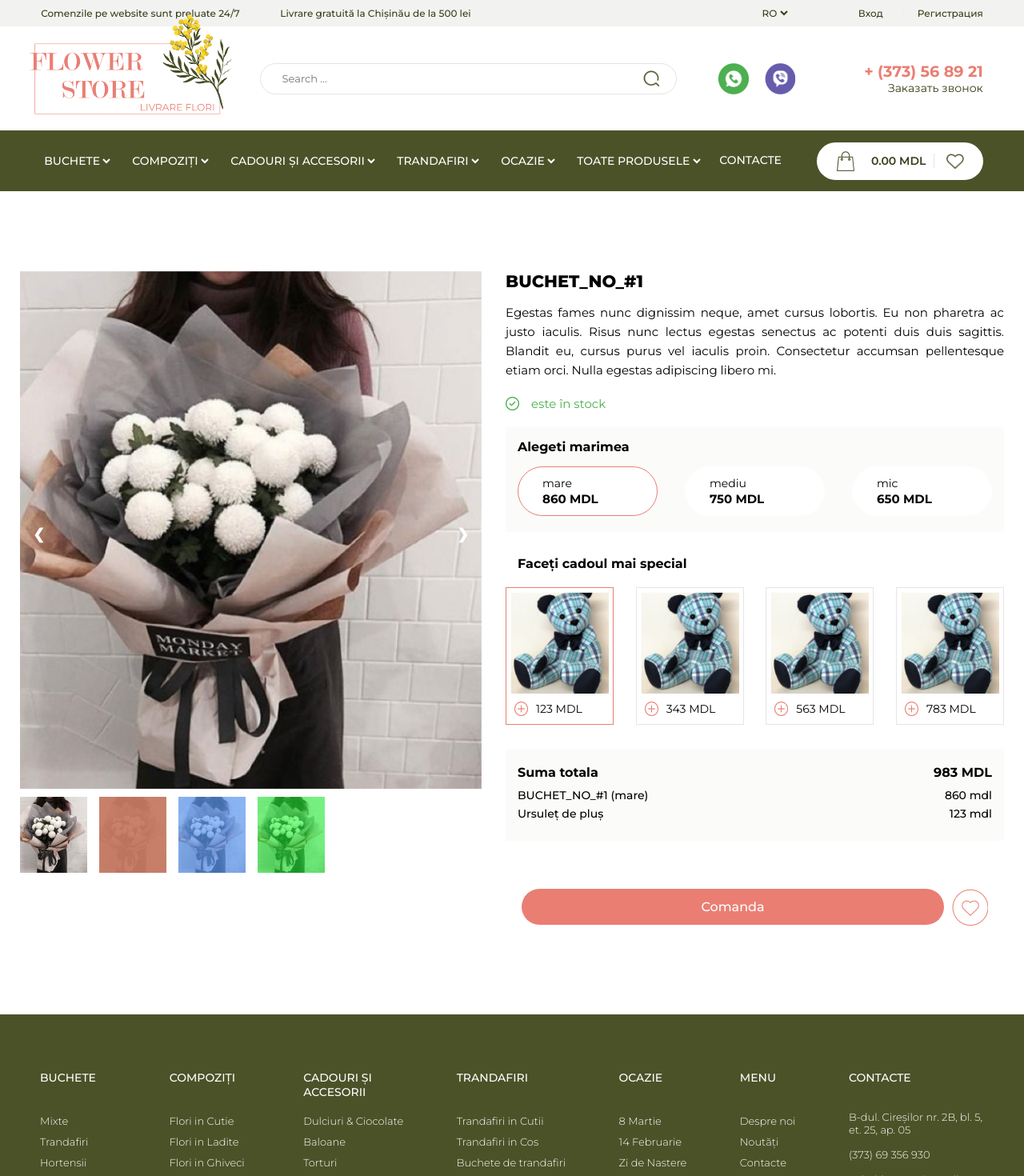
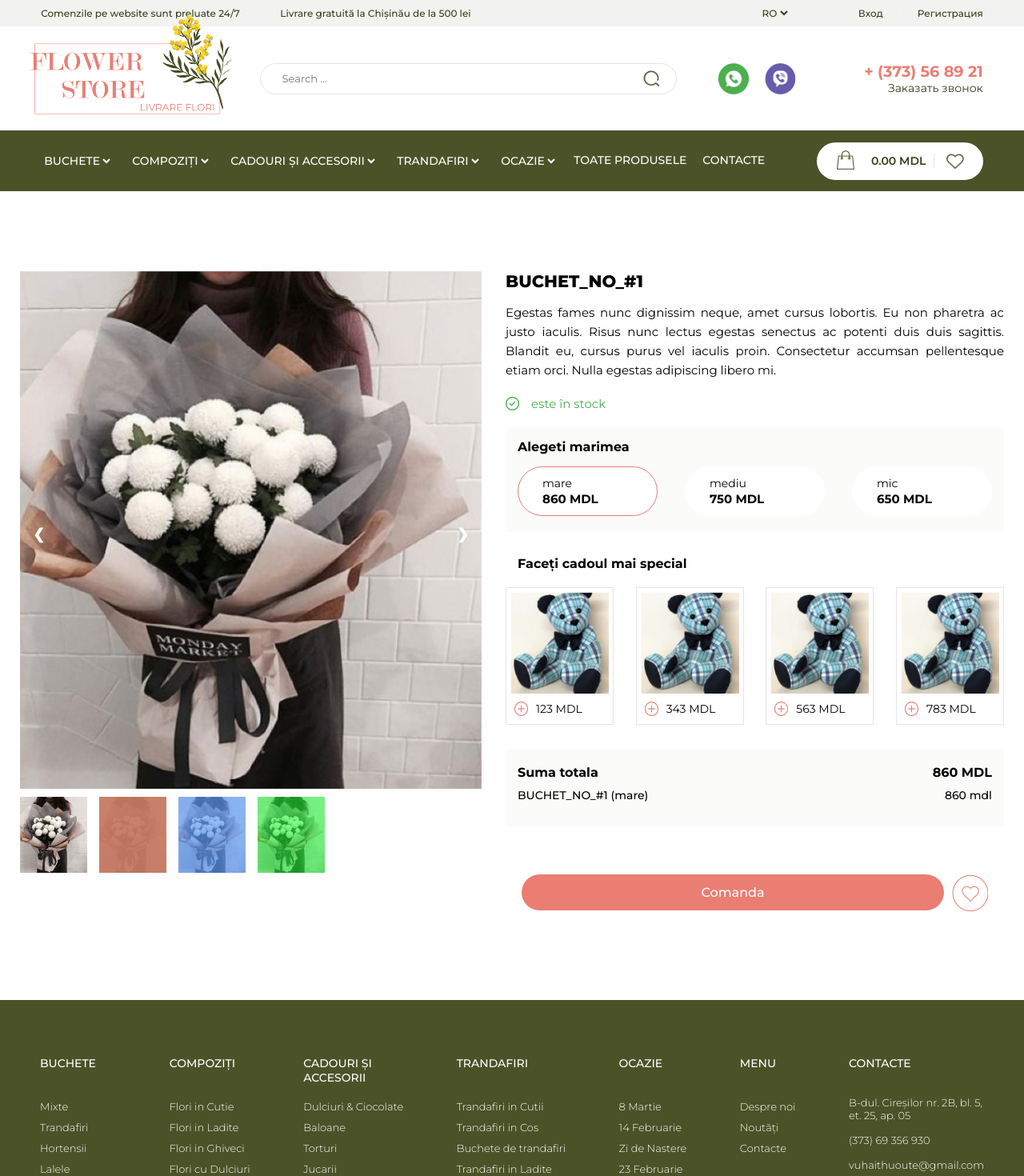
Before and after one commit to sigmakappabeta/Project-Ceainik, a React (Create React App) app: page /product in a window 1280 px wide. Shown: the top 1470 px of the page at 80% size. Built offline with nearby package versions, Linux system fonts and the light colour scheme.

Commit message:
adjusted catalog page responsiveness; finalized dropdowns logic; set-up nav links; fixed navbar with missing contacts link

```diff
--- a/src/App.js
+++ b/src/App.js
@@ -40,10 +40,10 @@ function App() {
 
   return (
     <div className="app_div">
-      <Topline />
-      <Header />
-      <Navbar />
       <Router>
+        <Topline />
+        <Header />
+        <Navbar />
         <Switch>
           <Route exact path="/">
             <HomepageHeader />
@@ -154,9 +154,9 @@ function App() {
             <div className="body_block"></div>
           </Route>
         </Switch>
+
+        <Footer />
       </Router>
-
-      <Footer />
     </div>
   );
 }
--- a/src/components/Header.js
+++ b/src/components/Header.js
@@ -1,4 +1,5 @@
 import React from "react";
+import { NavLink } from "react-router-dom";
 import "../index.css";
 import "../responsiveness.css";
 import logo from "./images/logo.png";
@@ -13,8 +14,12 @@ export default function Header() {
     <div className="header">
       <div className="container">
         <div className="logo-div">
-          <img src={logo} className="logo-img" />
-          <img src={small_logo} className="small_logo-img" />
+          <NavLink to="/">
+            <img src={logo} className="logo-img" href="/" />
+          </NavLink>
+          <NavLink to="/">
+            <img src={small_logo} className="small_logo-img" />
+          </NavLink>
         </div>
         <div className="search_bar">
           <form className="search_form">
--- a/src/components/Navbar.js
+++ b/src/components/Navbar.js
@@ -1,4 +1,5 @@
 import React, { useState } from "react";
+import { NavLink } from "react-router-dom";
 import "../index.css";
 import "../responsiveness.css";
 import menu_white from "./images/menu_white.png";
@@ -48,20 +49,22 @@ export default function Navbar() {
           <select>
             <option value="">OCAZIE</option>
           </select>
-          <select>
-            <option value="">TOATE PRODUSELE</option>
-          </select>
-          <div>CONTACTE</div>
+          <NavLink to="/catalog">TOATE PRODUSELE</NavLink>
+
+          <NavLink to="/contacts">CONTACTE</NavLink>
         </div>
         <div className="topnav_empty_div"></div>
         <div className="cartdiv">
           <div className="inner_cartdiv">
+            <NavLink to="/cart">
               <img
                 src={cartIcon}
                 className="cart_icon"
                 onMouseOver={handleCarttHover}
                 onMouseOut={handleCarttHover}
               />
+            </NavLink>
+
             <p>0.00 MDL</p>
             <img
               src={heartIcon}
--- a/src/components/OrderDetailsDropdown.js
+++ b/src/components/OrderDetailsDropdown.js
@@ -57,11 +57,34 @@ export default function OrderDetailsDropdown(props) {
     return (
       <p
         onClick={() => {
-          setState(time.hour);
           if (props.id === "0") {
-            setFromTime(time.id);
+            if (untilTime === "Pana la") {
+              setState(time.hour);
+              setFromTime(time.id);
+            } else if (fromTime === "De la" && time.id < untilTime) {
+              setState(time.hour);
+              setFromTime(time.id);
+            } else if (time.id < untilTime) {
+              setState(time.hour);
+              setFromTime(time.id);
+            } else {
+              alert("Delivery timeframe start cannot be later than the end!");
+            }
           } else if (props.id === "1") {
-            setUntilTime(time.id);
+            if (fromTime === "De la") {
+              setState(time.hour);
+              setUntilTime(time.id);
+            } else if (untilTime === "Pana la" && fromTime < time.id) {
+              setState(time.hour);
+              setUntilTime(time.id);
+            } else if (fromTime < time.id) {
+              setState(time.hour);
+              setUntilTime(time.id);
+            } else {
+              alert("Delivery timeframe start cannot be later than the end!");
+            }
+            // setUntilTime(time.id);
+            // console.log("setuntil", time.id);
           }
         }}
         key={time.id}
--- a/src/components/OrderSetup.js
+++ b/src/components/OrderSetup.js
@@ -36,12 +36,14 @@ export default function OrderSetup() {
 
   //=======================
   const [selected_size, set_selected_size] = useState("1");
-  const [selected_special_op, set_selected_special_op] = useState("1");
+  const [selected_special_op, set_selected_special_op] = useState(null);
 
   //============================
   let selected_size_obj;
   let selected_spec_obj;
   let grand_total;
+  let spec_obj_name;
+  let spec_obj_price;
   try {
     selected_size_obj = product.sizes.find((obj) => {
       return obj.id === selected_size;
@@ -70,8 +72,18 @@ export default function OrderSetup() {
   // if (selected_size_obj === "" || selected_spec_obj === "") {
   //   grand_total = "";
   // }
-  grand_total =
-    parseInt(selected_size_obj.price) + parseInt(selected_spec_obj.price);
+  if (selected_special_op === null) {
+    spec_obj_name = " ";
+    spec_obj_price = " ";
+
+    grand_total = parseInt(selected_size_obj.price);
+  } else {
+    spec_obj_name = selected_spec_obj.name;
+    spec_obj_price = selected_spec_obj.price + " mdl";
+    grand_total =
+      parseInt(selected_size_obj.price) + parseInt(selected_spec_obj.price);
+  }
+
   // console.log(grand_total);
 
   //============================
@@ -100,7 +112,7 @@ export default function OrderSetup() {
       key={size.id}
     />
   ));
-  console.log(size_options_block);
+  // console.log(size_options_block);
 
   const special_option_block = product.specs.map((spec) => (
     <SpecialOption
@@ -144,8 +156,8 @@ export default function OrderSetup() {
               <p>{selected_size_obj.price} mdl</p>
             </div>
             <div className="bought_item">
-              <p>{selected_spec_obj.name}</p>
-              <p>{selected_spec_obj.price} mdl</p>
+              <p>{spec_obj_name}</p>
+              <p>{spec_obj_price}</p>
             </div>
           </div>
           <div className="order_btn_div">
--- a/src/index.css
+++ b/src/index.css
@@ -205,12 +205,21 @@
   padding: 10px 0px 10px 0px;
 }
 
-.menu > div {
+.menu > a {
   flex: 1;
   color: white;
   font-size: 14px;
   font-weight: 500;
+  margin-right: 20px;
+
   padding: 10px 0px 10px 0px;
+  text-decoration: none;
+  white-space: nowrap;
+}
+.navlinkdiv {
+  display: flex;
+  justify-content: center;
+  align-items: center;
 }
 
 .cartdiv {
@@ -693,7 +702,7 @@
 .text_block3_4_container {
   display: flex;
   justify-content: flex-end;
-  width: 1230px;
+  max-width: 1230px;
   margin: 0px 0px 50px 0px;
 }
 
--- a/src/responsiveness.css
+++ b/src/responsiveness.css
@@ -87,7 +87,7 @@
     display: none;
   }
 
-  .menu div {
+  .menu > a {
     display: none;
   }
 
@@ -145,6 +145,9 @@
   .menu.responsive > select {
     display: flex;
   }
+  .menu.responsive > a {
+    display: flex;
+  }
 
   .homepage_paragraph {
     font-size: 14px;
@@ -171,6 +174,19 @@
     width: 95%;
     justify-content: flex-end;
     border-top: 1px solid rgba(229, 229, 229, 0.2);
+  }
+  .pagination_div {
+    width: 60%;
+  }
+  .text_block3_4_container {
+    justify-content: center;
+    width: 80%;
+  }
+  .text_block1_4 {
+    display: none;
+  }
+  .text_block3_4 {
+    display: block;
   }
 }
 
```
Lines whose indentation alone changed are shown as unchanged.
